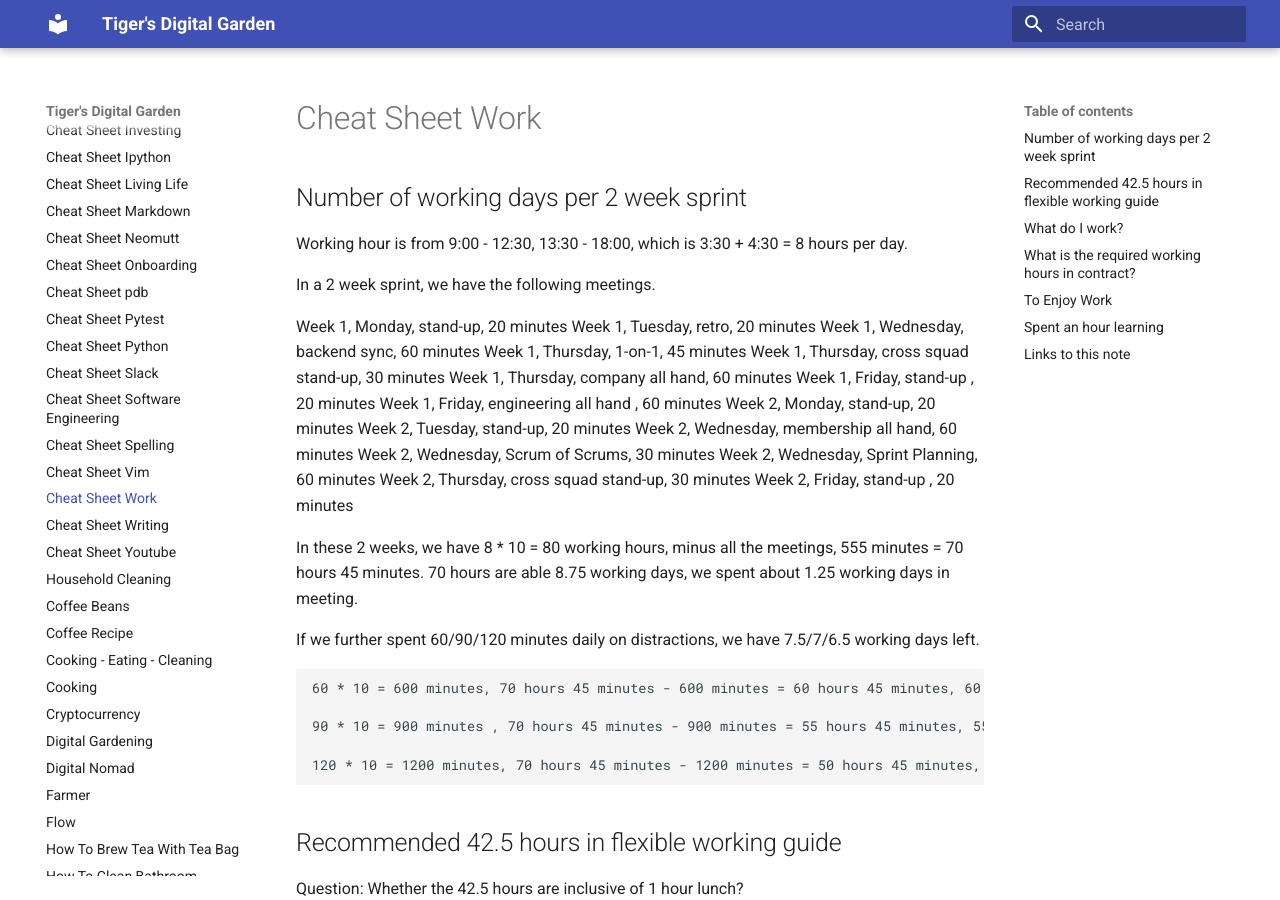
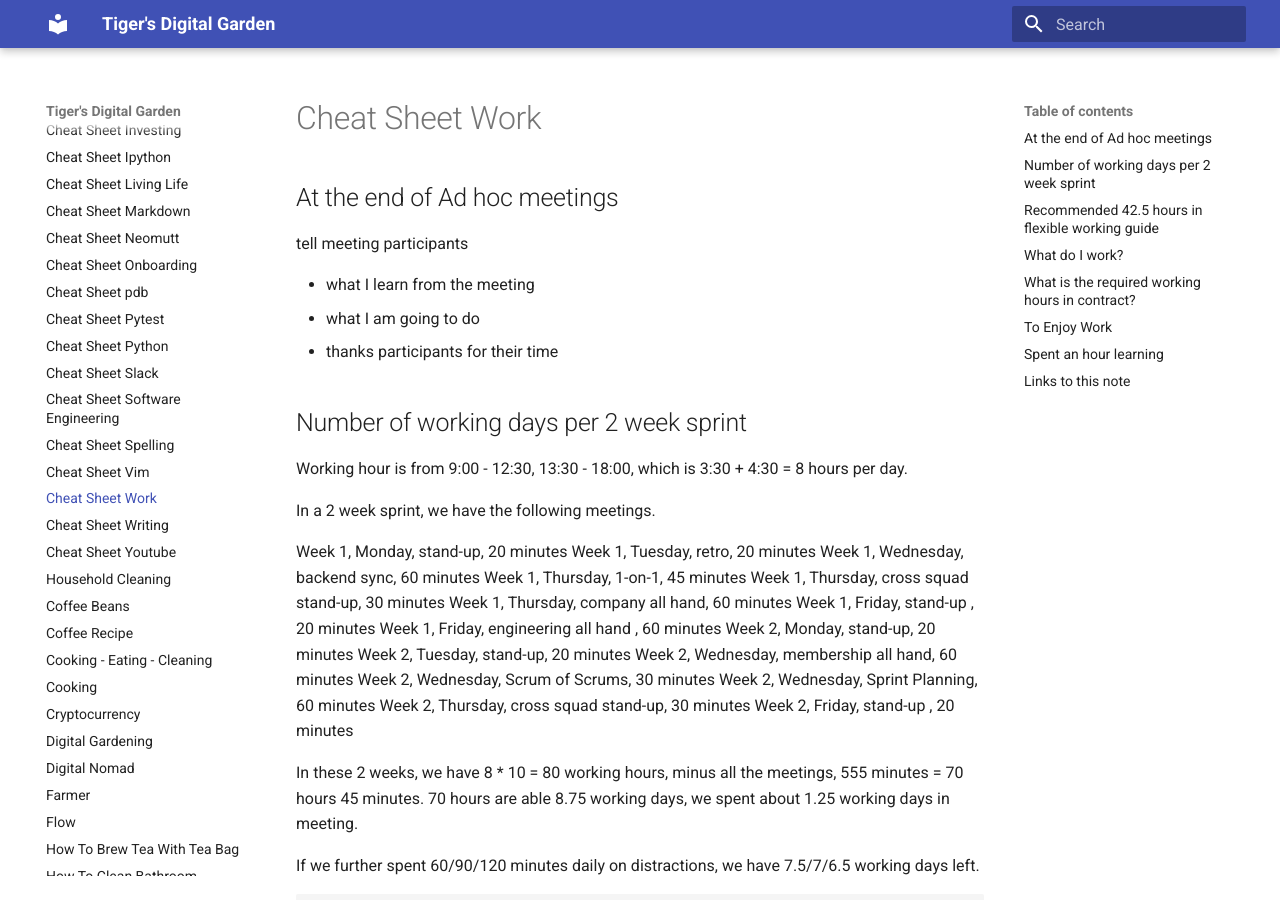
Before and after one commit to ynotstartups/notes, an MkDocs documentation site: the page built from notes/cheat-sheet-work.md, in a window 1280 px wide and 900 px high. Built offline with MkDocs 1.6.1 and Material for MkDocs 9.7.7, drawn with Linux system fonts in a browser that asks for light colours.

Commit message:
add end of ad hoc meetings

```diff
--- a/notes/cheat-sheet-work.md
+++ b/notes/cheat-sheet-work.md
@@ -1,4 +1,12 @@
 # Cheat Sheet Work
+
+## At the end of Ad hoc meetings
+
+tell meeting participants
+
+- what I learn from the meeting
+- what I am going to do
+- thanks participants for their time
 
 ## Number of working days per 2 week sprint
 
```
